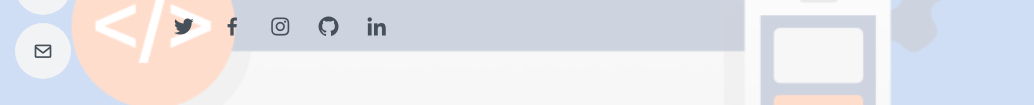
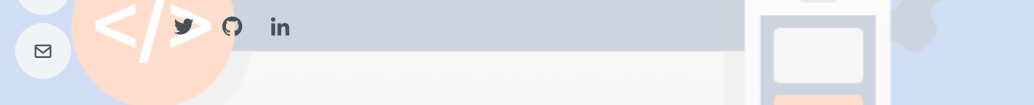
Before and after one commit to Vishnudavid/Vishnudavid.github.io, a plain HTML site: page index.html in a window 1280 px wide. Shown: the part 441-546 px from the top of the page, without its empty margins (0-1034 px from the left). Drawn offline with nearby package versions, Linux system fonts and the light colour scheme.

Commit message:
Update links logo

```diff
--- a/index.html
+++ b/index.html
@@ -26,14 +26,6 @@
   <!-- Template Main CSS File -->
   <link href="assets/css/style.css" rel="stylesheet">
 
-  <!-- =======================================================
-  * Template Name: MyResume - v4.7.0
-  * Template URL: https://bootstrapmade.com/free-html-bootstrap-template-my-resume/
-  * Author: BootstrapMade.com
-  * License: https://bootstrapmade.com/license/
-  ======================================================== -->
-</head>
-
 <body>
 
   <!-- ======= Mobile nav toggle button ======= -->
@@ -60,9 +52,8 @@
       <p>I'm <span class="typed" data-typed-items="Designer, Developer"></span></p>
       <div class="social-links">
         <a href="https://twitter.com/Vishnu1469" class="twitter"><i class="bx bxl-twitter"></i></a>
-        <a href="#" class="facebook"><i class="bx bxl-facebook"></i></a>
-        <a href="#" class="instagram"><i class="bx bxl-instagram"></i></a>
-        <a href="https://github.com/Vishnu01Thapa" class="github"><i class="bx bxl-github"></i></a>
+
+        <a href="https://github.com/Vishnudavid" class="github"><i class="bx bxl-github"></i></a>
         <a href="https://www.linkedin.com/in/vishnu-thapa-ba8548186/" class="linkedin"><i class="bx bxl-linkedin"></i></a>
       </div>
     </div>
```
